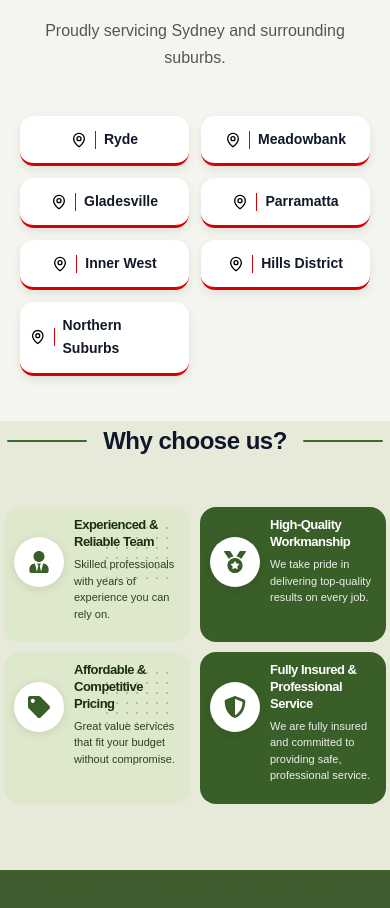
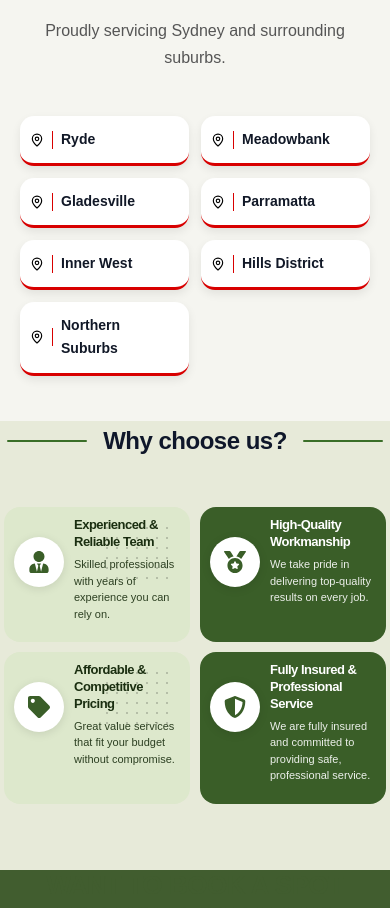
Before and after one commit to brandsbarrel/DNS, a React (Vite) app: page / in a window 390 px wide. Shown: the part 3968-4876 px from the top of the page. Built offline with nearby package versions, Linux system fonts and the light colour scheme.

Commit message:
how it works

```diff
--- a/src/Components/HowItWorks/HowItWorks.css
+++ b/src/Components/HowItWorks/HowItWorks.css
@@ -166,16 +166,16 @@ gap:25px;
 
 .areaTag{
 background:white;
-padding:16px 24px;
+padding:16px 18px;
 
 display:flex;
 align-items:center;
-gap:15px;
+justify-content:flex-start;
+
+gap:12px;
 
 border-radius:14px;
-
-box-shadow:
-0 4px 10px rgba(0,0,0,.08);
+box-shadow:0 4px 10px rgba(0,0,0,.08);
 
 border-bottom:3px solid #d80000;
 
@@ -185,12 +185,16 @@ font-weight:700;
 
 .areaTag svg{
 color:black;
+width:18px;
+min-width:18px; /* keeps icon fixed */
+flex-shrink:0;
 }
 
 .vertical{
 height:26px;
 width:1px;
 background:#d80000;
+flex-shrink:0;
 }
 
 
@@ -288,8 +292,11 @@ gap:12px;
 .areaTag{
 width:100%;
 padding:12px 10px;
+
 font-size:14px;
-justify-content:center;
+
+justify-content:flex-start; /* instead of center */
+
 gap:8px;
 min-width:0;
 }
@@ -299,8 +306,9 @@ height:18px;
 }
 
 .areaTag svg{
-width:16px;
-height:16px;
+width:14px;
+height:14px;
+min-width:14px;
+flex-shrink:0;
 }
-
 }
```
